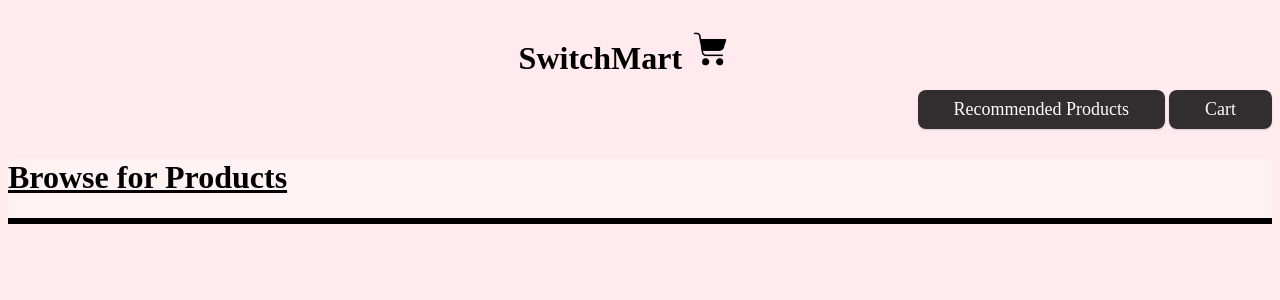
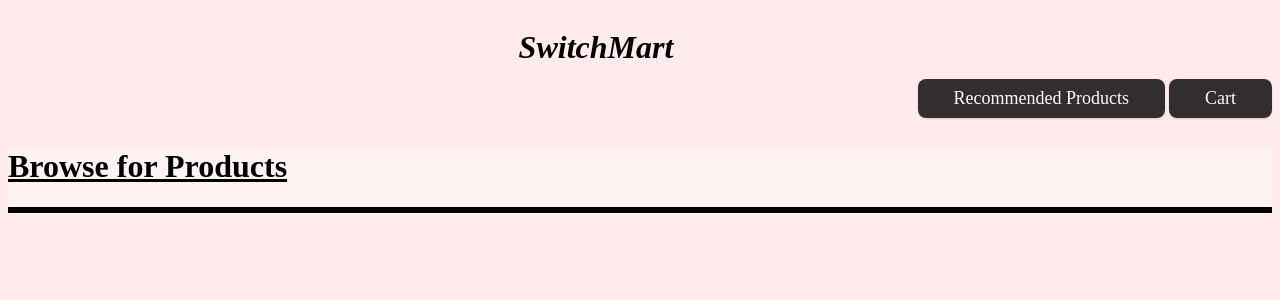
Before and after one commit to nikijraj/Online-Shopping-SwitchMart, a Django app: page / in a window 1280 px wide. Shown: the top 300 px of the page. Run offline with Django 3.2, Linux system fonts and the light colour scheme; data that the repository does not hold is empty.

```diff
--- a/switchmart/templates/switchmart/base.html
+++ b/switchmart/templates/switchmart/base.html
@@ -49,8 +49,8 @@
 	<div class = "header">
 		<div id = "b1" style = "text-align: center">
 			<h1>
-			<a style="font-family: 'Times New Roman', Times, serif; text-decoration: none;padding:5px;" id = "title" href="{% url 'browse_products' %}">SwitchMart
-			<img style = "size: 2px;" src = '/home/nikijraj/djangooad/switchmart/templates/switchmart/image.png'/>
+			<a style="font-family: 'Times New Roman', Times, serif; text-decoration: none;padding:5px;" id = "title" href="{% url 'browse_products' %}"><i>SwitchMart</i>
+			<!--img style = "size: 2px;" src = r'/home/nikijraj/djangooad/switchmart/templates/switchmart/image.PNG'/-->
 			</a>
 			</h1>
 		</div>
--- a/switchmart/templates/switchmart/browse_products.html
+++ b/switchmart/templates/switchmart/browse_products.html
@@ -16,7 +16,6 @@
         		<b>Category:</b> <i> {{ product.category }} </i>
     	        <p><b> Price: </b> <i> Rs. {{ product.price|linebreaksbr }}</i></p>
 				<button onclick="alert('adding to cart...')"> <a href="{% url 'create_cart_obj' pk=product.pk %}">Add to Cart</a></button>
-    	        <p><b> PK: </b>{{ product.pk|linebreaksbr }}</p>
 				<br/>
 		    </div>
 			<hr style="border:1px solid black;">
```
Also changed, not shown: switchmart/templates/switchmart/image.jpg (added).
